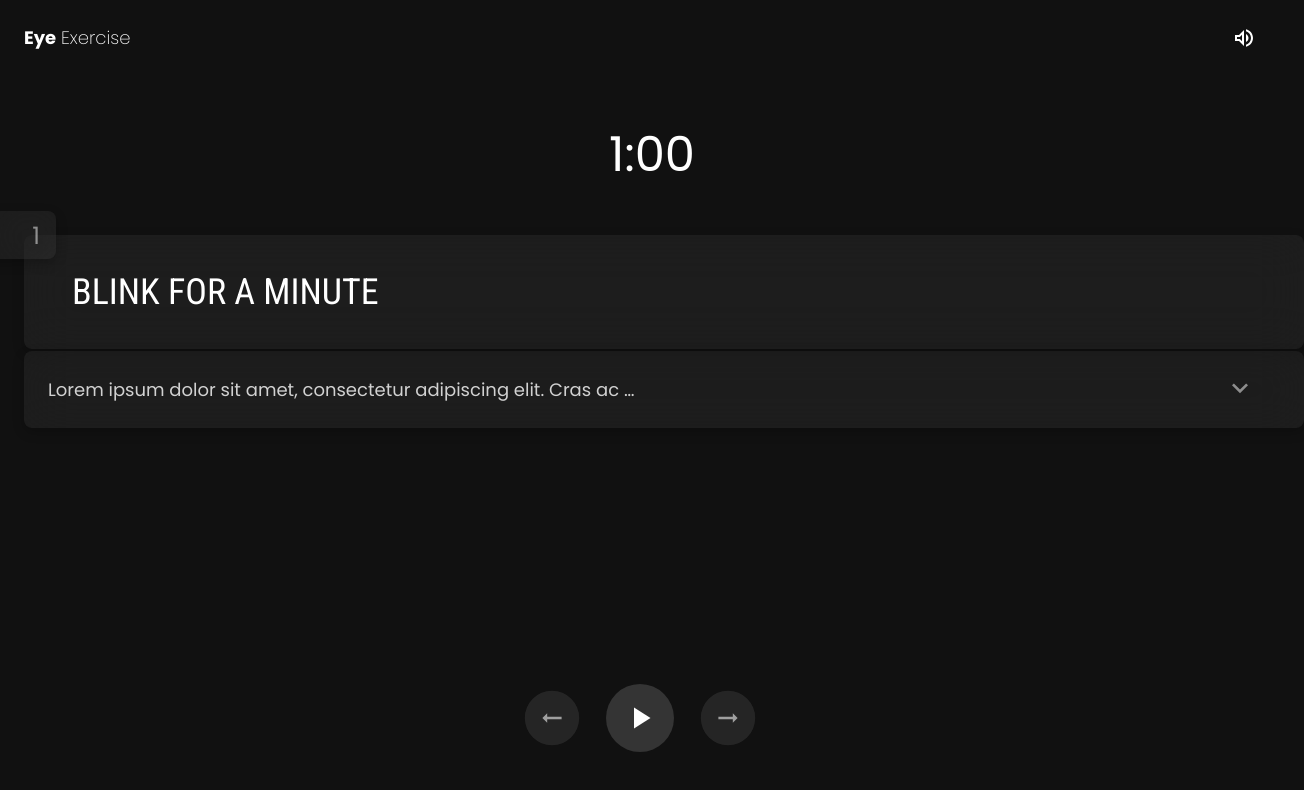
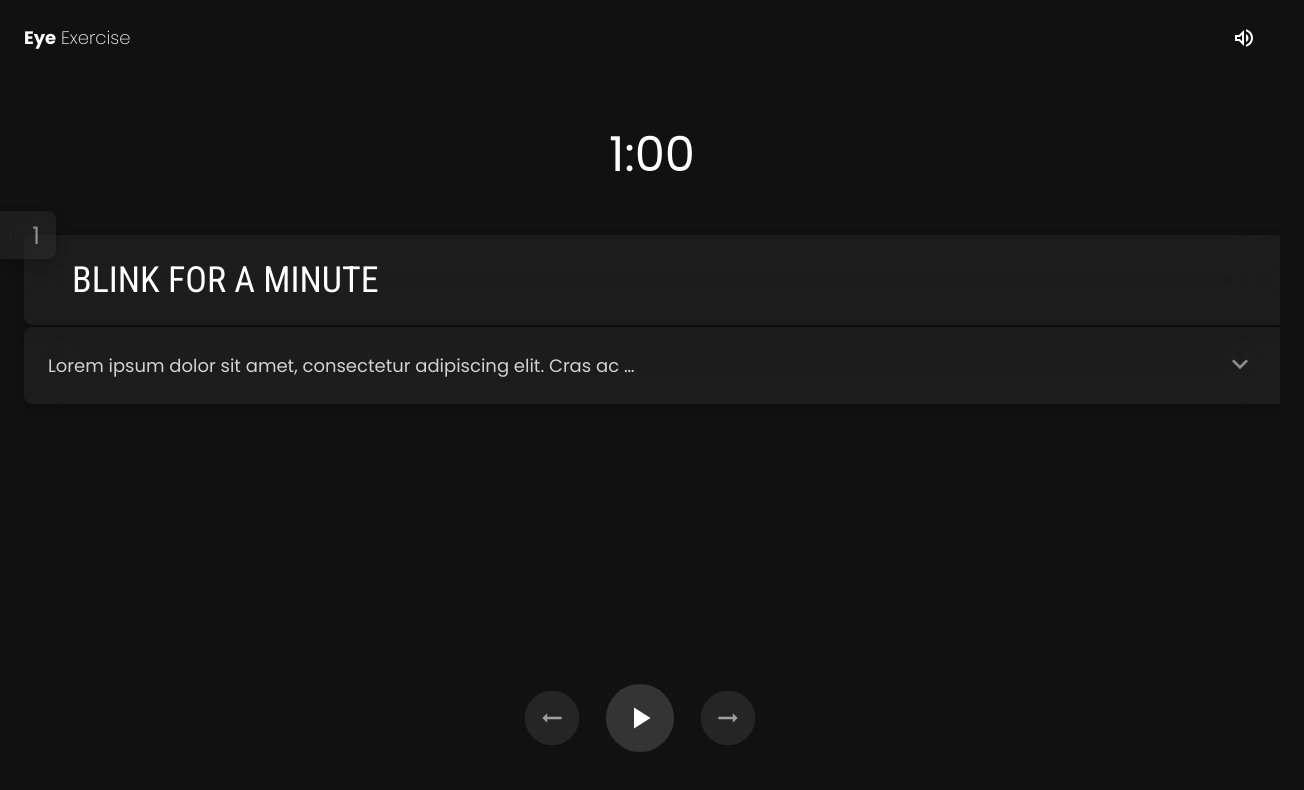
Before and after one commit to Dinesh-Gautam/Eye-Exercise, a plain HTML site: page index.html in a window 1280 px wide. Shown: the whole page, 1304 px wide, since content can reach past the window. Drawn offline with Linux system fonts and the light colour scheme.

Commit message:
made some changes in styling

```diff
--- a/styles/styles.scss
+++ b/styles/styles.scss
@@ -8,11 +8,14 @@
 
 @import url("https://fonts.googleapis.com/css2?family=Roboto+Condensed&family=Poppins:wght@100;200;300;400;500;600;700;800&family=Rubik:wght@300;400;500;600&display=swap");
 
+html {
+  overflow: hidden;
+}
 body {
   background-color: $default-background;
   font-family: "Poppins", sans-serif;
   color: white;
-  overflow: hidden;
+  overflow-x: hidden;
 }
 
 header {
@@ -111,7 +114,6 @@ main {
     align-items: center;
     position: absolute;
     padding: $paddingDefault $paddingDefault / 1.5;
-
     height: 32px;
     width: 100vw;
     top: 0;
@@ -121,7 +123,8 @@ main {
   }
   #exercise {
     margin-left: $marginDefault;
-    padding-right: $marginDefault;
+    // padding: $paddingLess 0;
+    margin-right: $marginDefault;
     font-family: "Roboto Condensed", sans-serif;
     text-transform: uppercase;
     display: block;
@@ -173,7 +176,7 @@ main {
 }
 
 .default-card {
-  padding: $paddingDefault * 1.5 $paddingDefault;
+  padding: $paddingDefault $paddingDefault;
   background-color: $card-background-color;
   border-radius: $default-border-radius;
   box-shadow: $card-box-shadow;
```
Also changed, not shown: styles/styles.css, 1 other file.
